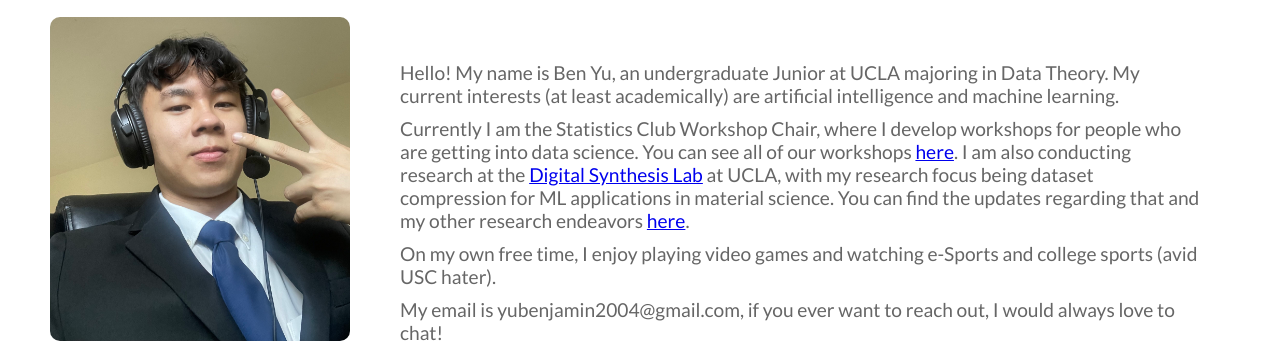
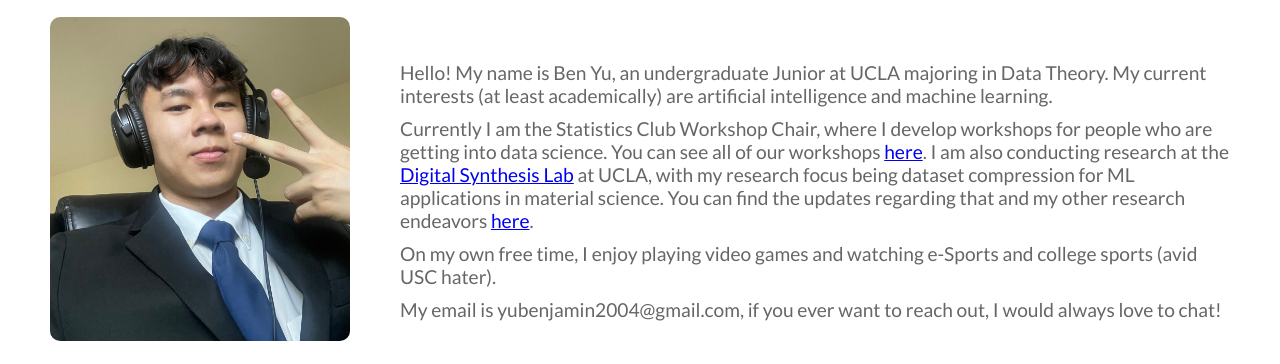
Before and after one commit to IronMerc-spec/yubenjamin2022.github.io, a plain HTML site: page index.html in a window 1280 px wide. Shown: the part 137-501 px from the top of the page. Drawn offline with Linux system fonts and the light colour scheme.

Commit message:
First iteration of website

```diff
--- a/style.css
+++ b/style.css
@@ -57,7 +57,7 @@ nav{
 .container {
     display: flex;
     flex-direction: row;
-    max-width: 1200px;
+    max-width: 1350px;
     scale:1;
     border-radius: 5px;
     overflow: hidden;
```
Also changed, not shown: research.html (+0 -2 lines), images/DSLab.svg (deleted), images/LinkedIn.webp (deleted).
